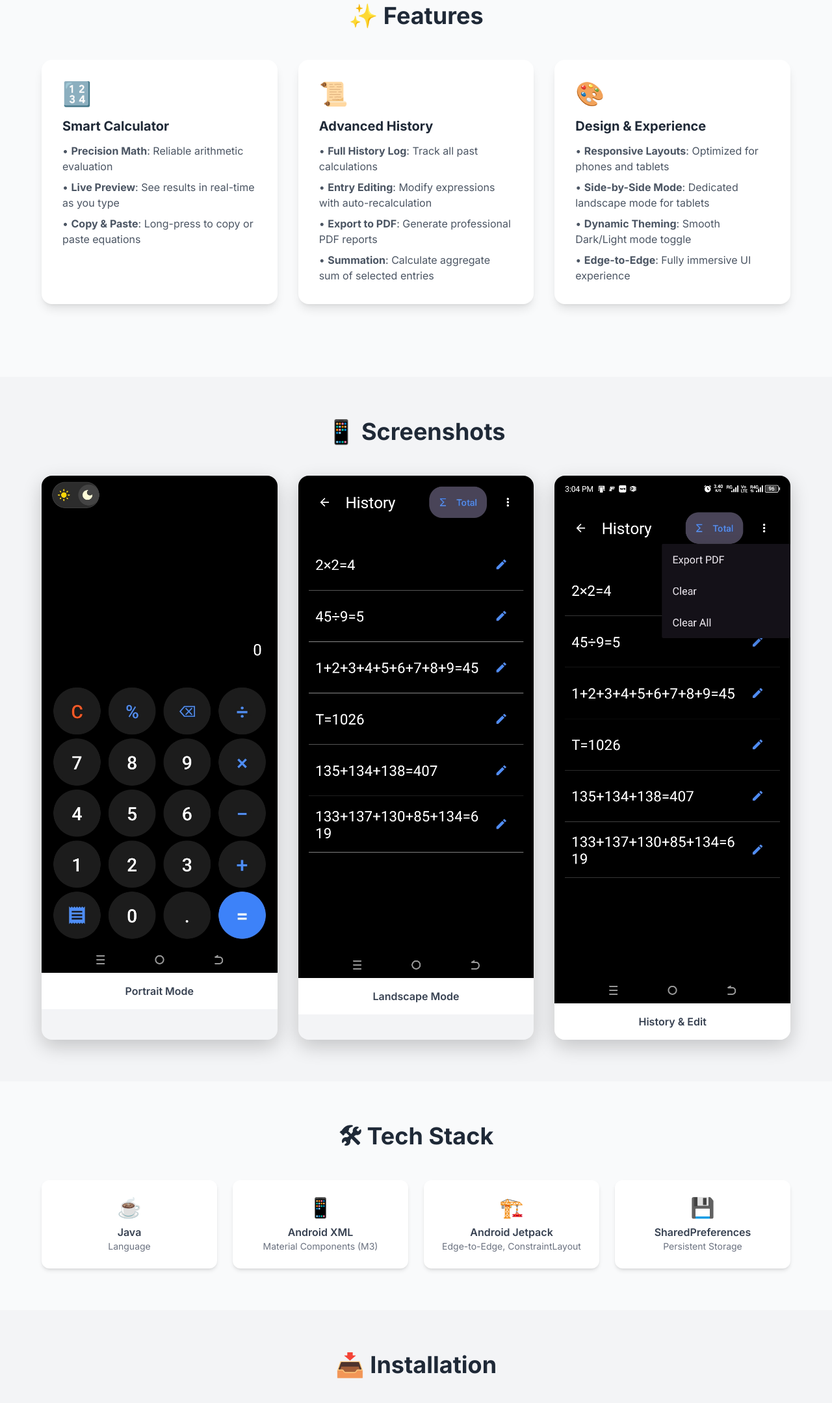
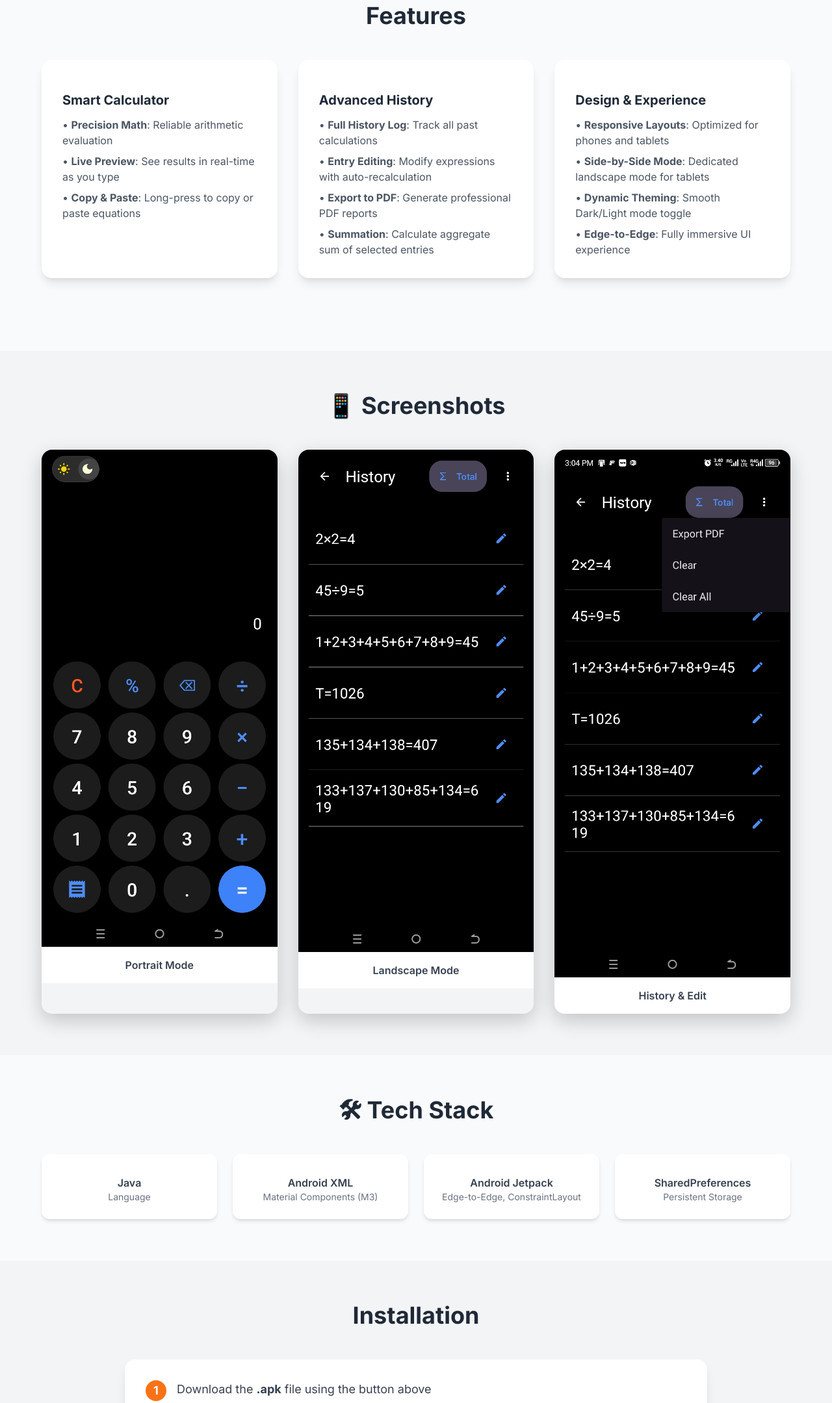
Before and after one commit to rvhrakotonaina-tech/Calcollector-Mobile-app, a plain HTML site: page index.html in a window 1280 px wide. Shown: the part 420-2579 px from the top of the page at 65% size. Drawn offline with nearby package versions, Linux system fonts and the light colour scheme.

Commit message:
Update index.html

```diff
--- a/index.html
+++ b/index.html
@@ -54,12 +54,12 @@
     <!-- Features Section -->
     <section class="py-16 px-4">
         <div class="max-w-6xl mx-auto">
-            <h2 class="text-4xl font-bold text-center mb-12 text-gray-800">✨ Features</h2>
+            <h2 class="text-4xl font-bold text-center mb-12 text-gray-800"> Features</h2>
 
             <div class="grid md:grid-cols-3 gap-8 mb-12">
                 <!-- Smart Calculator -->
                 <div class="bg-white p-8 rounded-2xl shadow-lg card-hover">
-                    <div class="text-4xl mb-4">🔢</div>
+                    <div class="text-4xl mb-4"></div>
                     <h3 class="text-xl font-bold mb-3 text-gray-800">Smart Calculator</h3>
                     <ul class="space-y-2 text-gray-600">
                         <li>• <strong>Precision Math</strong>: Reliable arithmetic evaluation</li>
@@ -70,7 +70,7 @@
 
                 <!-- Advanced History -->
                 <div class="bg-white p-8 rounded-2xl shadow-lg card-hover">
-                    <div class="text-4xl mb-4">📜</div>
+                    <div class="text-4xl mb-4"></div>
                     <h3 class="text-xl font-bold mb-3 text-gray-800">Advanced History</h3>
                     <ul class="space-y-2 text-gray-600">
                         <li>• <strong>Full History Log</strong>: Track all past calculations</li>
@@ -82,7 +82,7 @@
 
                 <!-- Design & Experience -->
                 <div class="bg-white p-8 rounded-2xl shadow-lg card-hover">
-                    <div class="text-4xl mb-4">🎨</div>
+                    <div class="text-4xl mb-4"></div>
                     <h3 class="text-xl font-bold mb-3 text-gray-800">Design & Experience</h3>
                     <ul class="space-y-2 text-gray-600">
                         <li>• <strong>Responsive Layouts</strong>: Optimized for phones and tablets</li>
@@ -132,22 +132,22 @@
 
             <div class="grid md:grid-cols-2 lg:grid-cols-4 gap-6">
                 <div class="bg-white p-6 rounded-xl shadow-md text-center">
-                    <div class="text-3xl mb-2">☕</div>
+                    <div class="text-3xl mb-2"></div>
                     <p class="font-semibold text-gray-700">Java</p>
                     <p class="text-sm text-gray-500">Language</p>
                 </div>
                 <div class="bg-white p-6 rounded-xl shadow-md text-center">
-                    <div class="text-3xl mb-2">📱</div>
+                    <div class="text-3xl mb-2"></div>
                     <p class="font-semibold text-gray-700">Android XML</p>
                     <p class="text-sm text-gray-500">Material Components (M3)</p>
                 </div>
                 <div class="bg-white p-6 rounded-xl shadow-md text-center">
-                    <div class="text-3xl mb-2">🏗️</div>
+                    <div class="text-3xl mb-2"></div>
                     <p class="font-semibold text-gray-700">Android Jetpack</p>
                     <p class="text-sm text-gray-500">Edge-to-Edge, ConstraintLayout</p>
                 </div>
                 <div class="bg-white p-6 rounded-xl shadow-md text-center">
-                    <div class="text-3xl mb-2">💾</div>
+                    <div class="text-3xl mb-2"></div>
                     <p class="font-semibold text-gray-700">SharedPreferences</p>
                     <p class="text-sm text-gray-500">Persistent Storage</p>
                 </div>
@@ -158,7 +158,7 @@
     <!-- Installation Section -->
     <section class="py-16 px-4 bg-gray-100">
         <div class="max-w-4xl mx-auto">
-            <h2 class="text-4xl font-bold text-center mb-12 text-gray-800">📥 Installation</h2>
+            <h2 class="text-4xl font-bold text-center mb-12 text-gray-800"> Installation</h2>
 
             <div class="bg-white p-8 rounded-2xl shadow-lg">
                 <ol class="space-y-4 text-lg text-gray-700">
```
